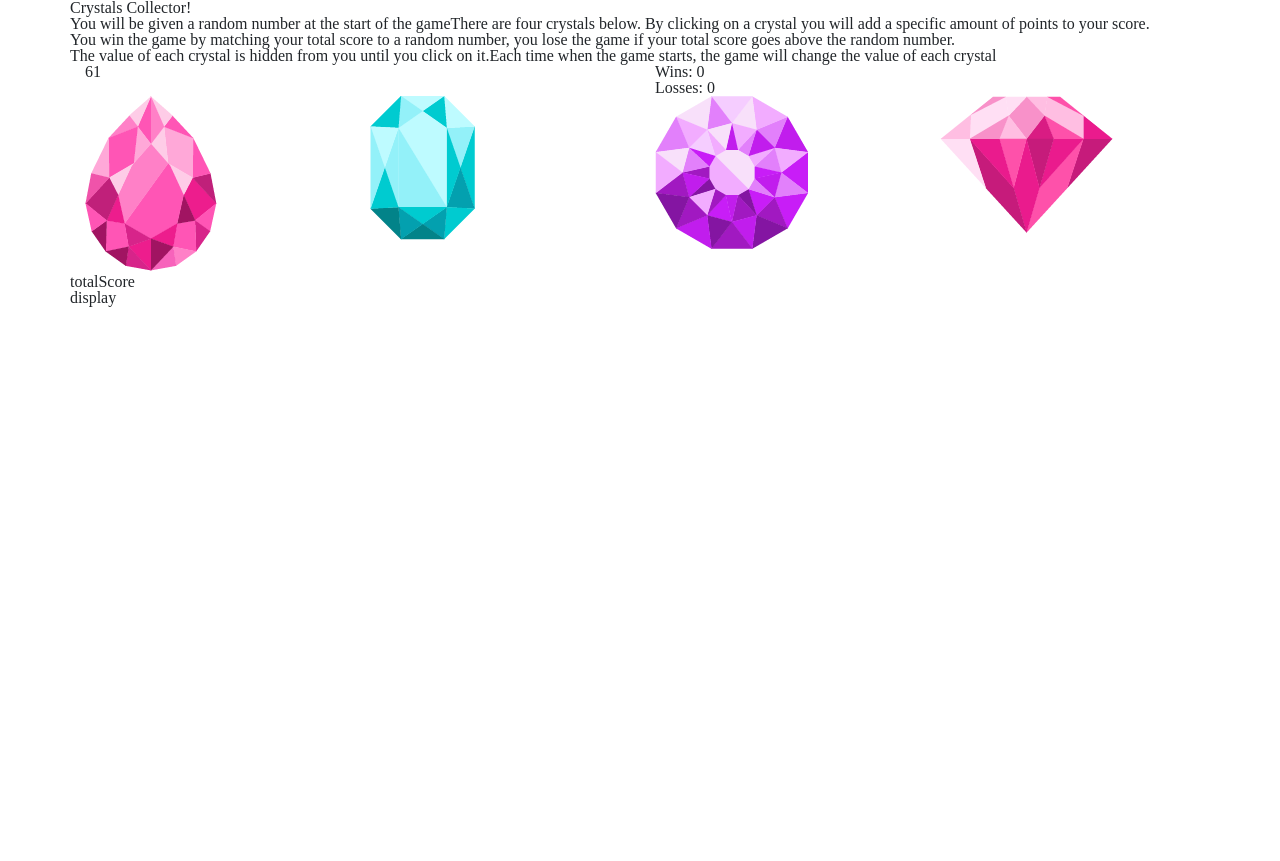
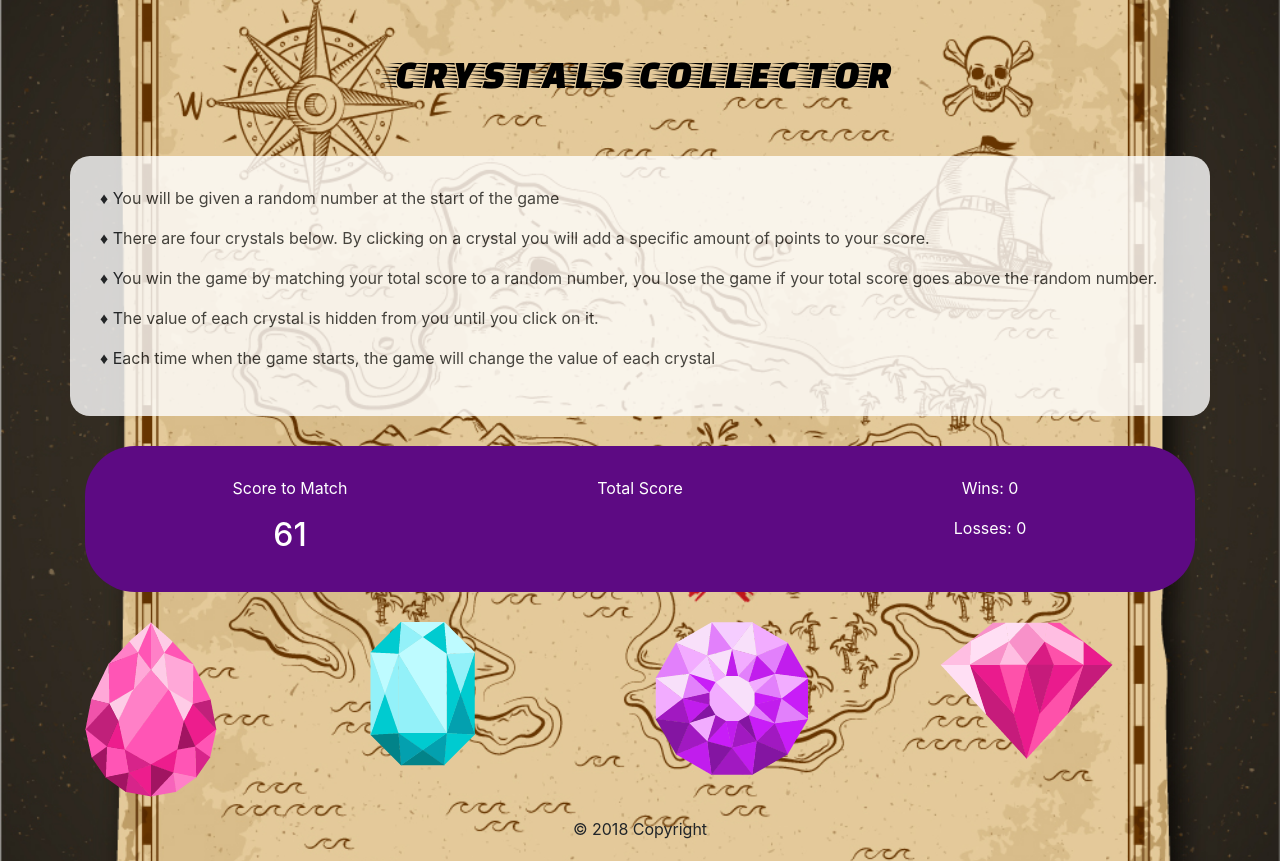
Before and after one commit to njorogepeter/unit-4-game, a plain HTML site: page index.html in a window 1280 px wide. Before the commit the page ends 800 px from the top, so only its background shows below. Drawn offline with nearby package versions, Linux system fonts and the light colour scheme.

Commit message:
final changes

```diff
--- a/assets/css/style.css
+++ b/assets/css/style.css
@@ -0,0 +1,34 @@
+body{
+    background-image: url(../images/Asset\ 5ldpi.jpg);
+    height: 100%;
+    background-position: center;
+    background-repeat: no-repeat;
+    background-size: cover;
+}
+#header{
+    /* background-color: rgb(93, 10, 131); */
+    color: black;
+    text-align: center;
+    /* height: 300px; */
+    padding: 50px;
+    font-family: 'Faster One', cursive;
+}
+#layout{
+    border-radius: 50px;
+    padding: 30px;
+    /* height: 100px; */
+    background-color: rgb(93, 10, 131);
+    color: white;
+    margin: 30px 0px;
+
+}
+#instructions{
+    background-color: white;
+    padding: 30px;
+    border-radius: 20px;
+    opacity: 0.8;
+}
+.footer{
+    padding-top: 20px;
+    padding-bottom: 20px;
+}
--- a/assets/javascript/game.js
+++ b/assets/javascript/game.js
@@ -64,7 +64,7 @@ function gemOnClick(gemValue){
 // player wins if total score === random number from beginning of the game
     if(total === random){
         win();
-        $(".userWins").text("wins:" + wins);
+        $(".userWins").text("Wins: " + wins);
 
     }
 // player loses if score goes above the random number
--- a/index.html
+++ b/index.html
@@ -8,52 +8,70 @@
     <!-- jquery Library -->
     <script src="https://cdnjs.cloudflare.com/ajax/libs/jquery/3.3.1/jquery.min.js"></script>
 
+    <link rel="stylesheet" type="text/css" media="screen" href="assets/css/reset.css" />
+
     <!-- bootstrap  -->
     <link rel="stylesheet" href="https://stackpath.bootstrapcdn.com/bootstrap/4.2.1/css/bootstrap.min.css">
 
     <!-- css -->
     <link rel="stylesheet" type="text/css" media="screen" href="assets/css/style.css" />
-    <link rel="stylesheet" type="text/css" media="screen" href="assets/css/reset.css" />
+    <link href="https://fonts.googleapis.com/css?family=Faster+One" rel="stylesheet">
+
 
 </head>
 <body>
     <div class="container">
-        <div class="row"><h1>Crystals Collector!</h1></div>
         <div class="row">
-            <p>You will be given a random number at the start of the game</p>
-            <p>There are four crystals below. By clicking on a crystal you will add a specific amount of points
+            <div class="col-12" id="header">
+            <h1>CRYSTALS COLLECTOR</h1>
+        </div>
+    </div>
+        <div class="row">
+            <div class="col-12" id="instructions">
+                <ul>
+                    <p> &#9830; You will be given a random number at the start of the game </p>
+                    <p> &#9830; There are four crystals below. By clicking on a crystal you will add a specific amount of points
                         to your score.</p>
-            <p>You win the game by matching your total score to a random number, you lose the game
+                    <p> &#9830; You win the game by matching your total score to a random number, you lose the game
                         if your total score goes above the random number.
                     </p>
-            <p> The value of each crystal is hidden from you until you click on it. </p>
-            <p>Each time when the game starts, the game will change the value of each crystal</p>
+                    <p> &#9830; The value of each crystal is hidden from you until you click on it. </p>
+                    <p> &#9830; Each time when the game starts, the game will change the value of each crystal</p>
+                </ul>
             </div>
-        <div class="row">
-            <div class="col-6">
-                <p class="matchScore">number to match</p>
         </div>
-            <div class="col-2">
-                <p class="userWins">Wins:</p>
+        <div class="row text-center" id="layout">
+            <div class="col-4"  id="display">
+                <p>Score to Match</p>
+                <h2 class="matchScore">number to match</h2>
+            </div>
+
+            <div class="col-4" id="key">
+                    <p>Total Score</p>
+                    <h2 id="total"></h2>
+                </div>
+
+            <div class="col-4" id="keeper">
+                <p class="userWins" >Wins:</p>
                 <p class="userLosses">Losses: </p>
 
             </div>
         </div>
-        <div class="row">
+        <div class="row" id="gems">
                 <div class="col-3" id="gem1"><img src="assets/images/gem1.png"></div>
                 <div class="col-3" id="gem2"><img src="assets/images/gem2.png"></div>
                 <div class="col-3" id="gem3"><img src="assets/images/gem3.png"></div>
                 <div class="col-3" id="gem4"><img src="assets/images/gem4.png"></div>
 
         </div>
-        <div class="row"><span>totalScore</span></div>
-        <div class="row" id="total">display</div>
+        <div class="footer text-center">© 2018 Copyright
+      </div>
+
 
     </div>
 
 <script src="assets/javascript/game.js">
 </script>
 
-
 </body>
 </html>
```
Also changed, not shown: assets/images/Asset 5ldpi.jpg (added), assets/images/background.jpg (added), 1 other file. Lines whose indentation alone changed are shown as unchanged.
